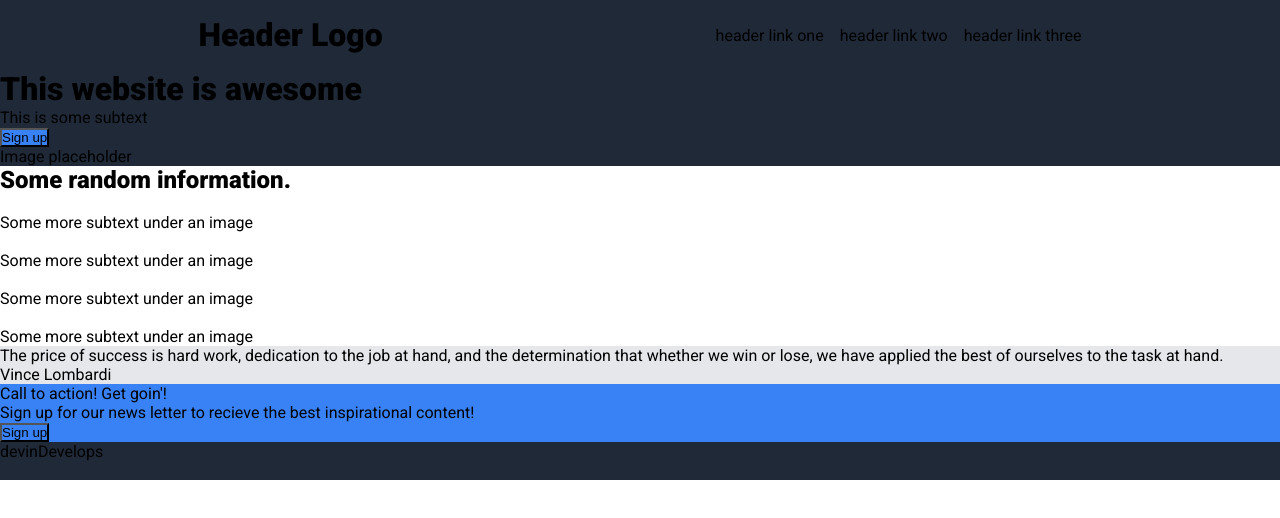
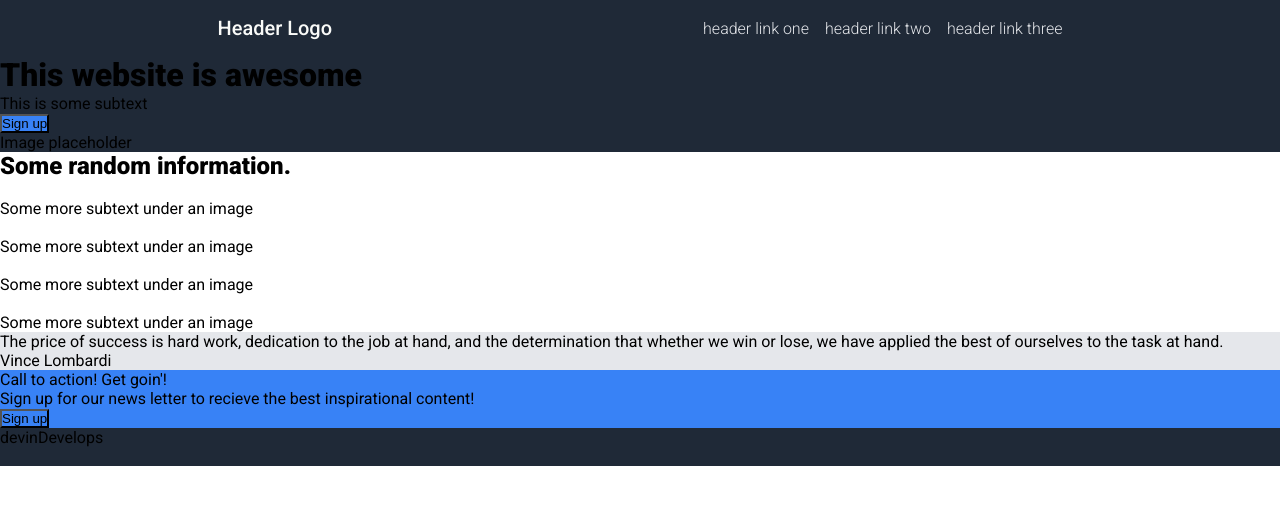
Before and after one commit to devinDevelops/landing-page, a plain HTML site: page index.html in a window 1280 px wide. Drawn offline with Linux system fonts and the light colour scheme.

Commit message:
Classes for header styling

```diff
--- a/index.html
+++ b/index.html
@@ -10,13 +10,13 @@
 <body>
   <header class="header">
     <div class="dark-bg">
-      <h1>Header Logo</h1>
+      <h1 class="header-logo">Header Logo</h1>
 
       <nav>
         <ul>
-          <li href="#">header link one</li>
-          <li href="#">header link two</li>
-          <li href="#">header link three</li>
+          <li><a href="#">header link one</a></li>
+          <li><a href="#">header link two</a></li>
+          <li><a href="#">header link three</a></li>
         </ul>
       </nav>
     </div>
```
